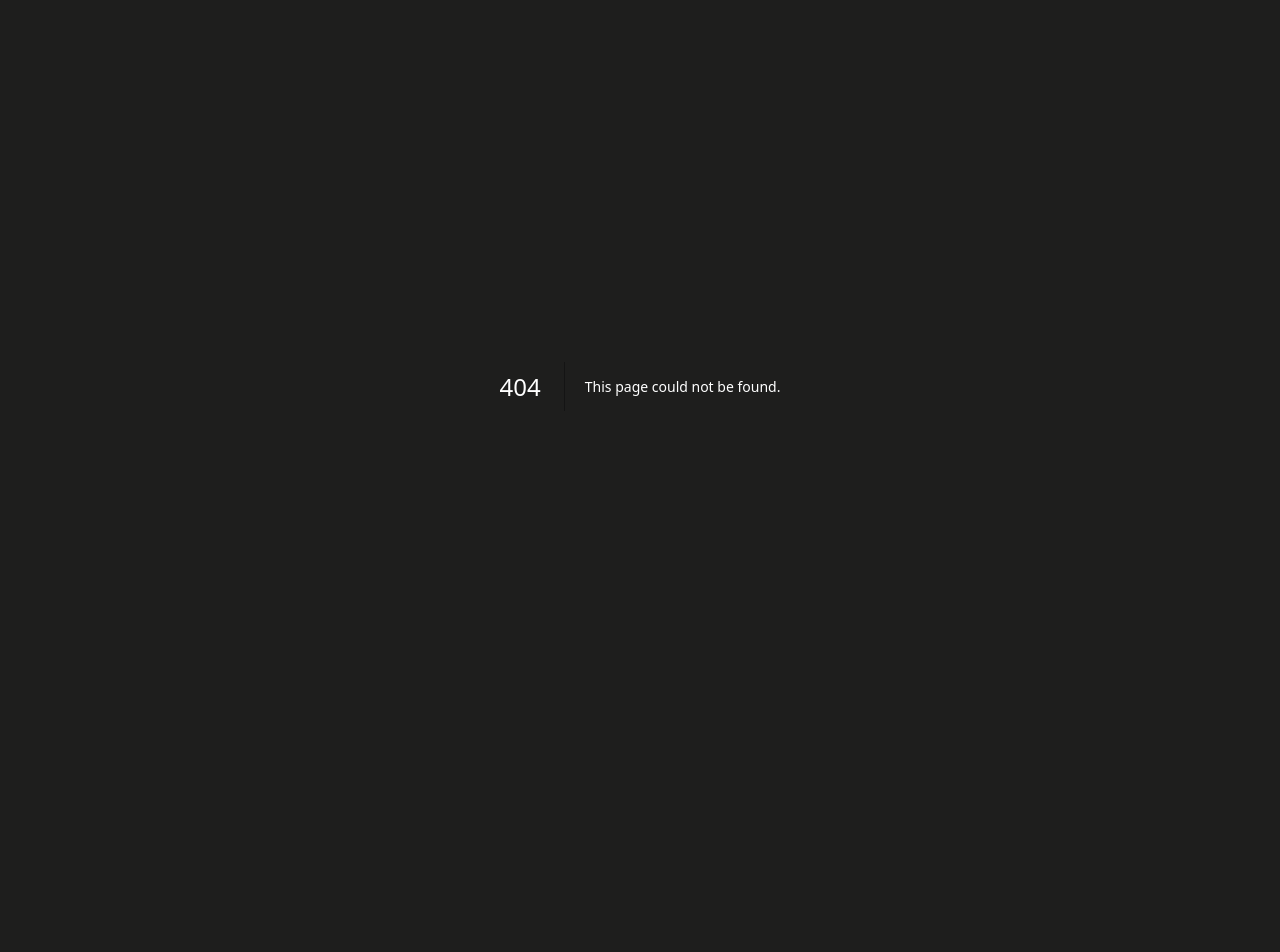
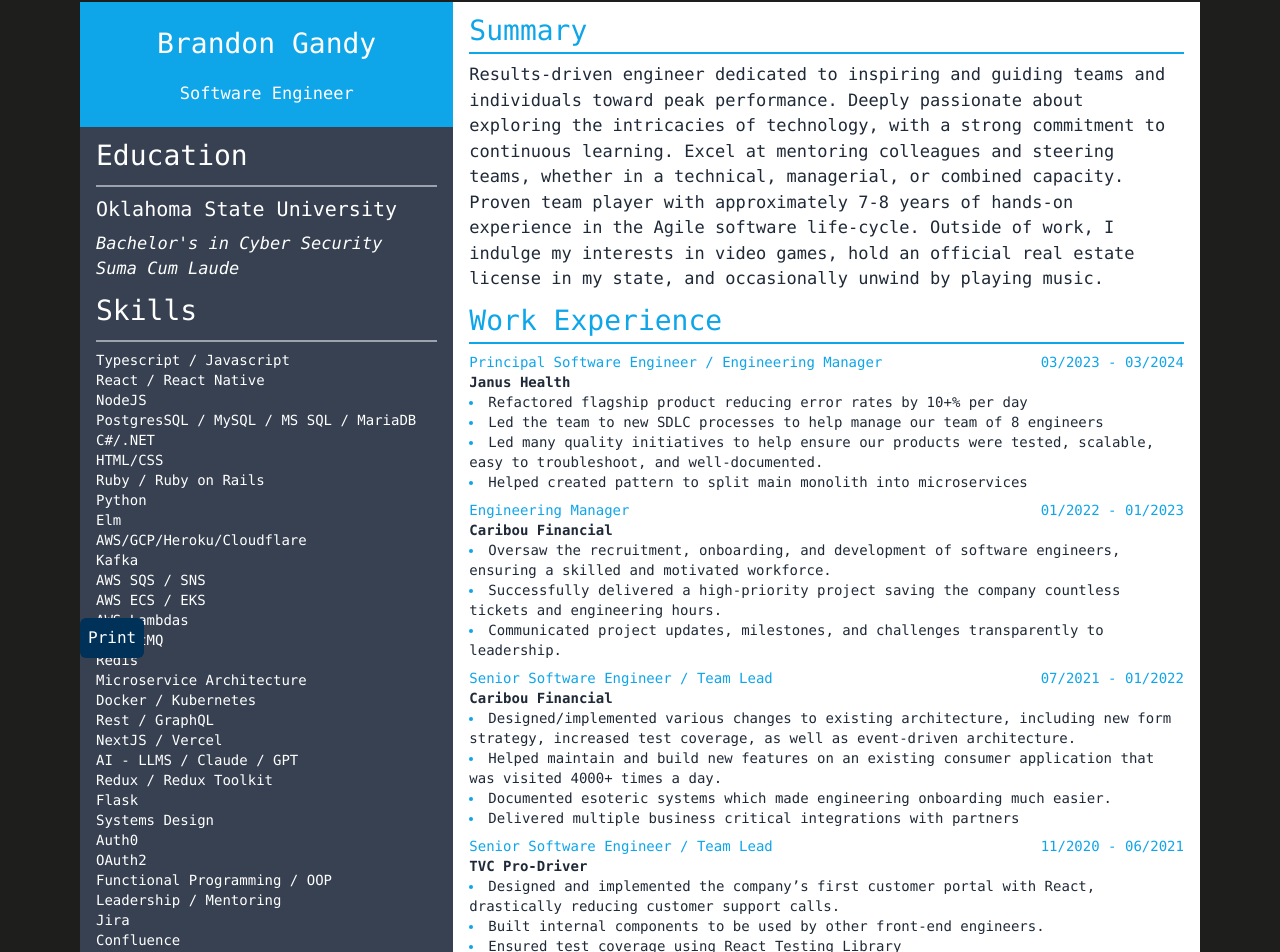
Before and after one commit to bgandy94/personal-website, a Next.js app: page /resume in a window 1280 px wide. Before the commit this address had no page. Shown: the part 62-1014 px from the top of the page. Before the commit the page ends 848 px from the top, so only its background shows below. Built offline with nearby package versions, Linux system fonts and the light colour scheme.

Commit message:
resume page, built

```diff
--- a/package.json
+++ b/package.json
@@ -14,7 +14,8 @@
     "constructs": "^10.4.2",
     "next": "15.0.3",
     "react": "19.0.0-rc-66855b96-20241106",
-    "react-dom": "19.0.0-rc-66855b96-20241106"
+    "react-dom": "19.0.0-rc-66855b96-20241106",
+    "react-to-print": "^3.0.5"
   },
   "devDependencies": {
     "@types/node": "^22.9.2",
--- a/src/app/layout.tsx
+++ b/src/app/layout.tsx
@@ -17,6 +17,7 @@ const Nav = () => {
       {[
         ['Home', '/'],
         ['Projects', '/projects'],
+        ['Resume', '/resume'],
       ].map(([title, path]) => (
         <Link
           key={title}
@@ -63,7 +64,7 @@ export default function RootLayout({
       <body className={inter.className + ' bg-background text-white'}>
         <Nav />
 
-        <main className="h-screen flex items-center flex-col color-primary px-4 py-4">
+        <main className="h-[calc(100vh-48px)] flex items-center flex-col color-primary px-4 py-4">
           {children}
         </main>
       </body>
--- /dev/null
+++ b/src/app/resume/page.tsx
@@ -0,0 +1,225 @@
+'use client'
+
+import { useRef } from 'react'
+import { useReactToPrint } from 'react-to-print'
+
+const skills = [
+  'Typescript / Javascript',
+  'React / React Native',
+  'NodeJS',
+  'PostgresSQL / MySQL / MS SQL / MariaDB',
+  'C#/.NET',
+  'HTML/CSS',
+  'Ruby / Ruby on Rails',
+  'Python',
+  'Elm',
+  'AWS/GCP/Heroku/Cloudflare',
+  'Kafka',
+  'AWS SQS / SNS',
+  'AWS ECS / EKS',
+  'AWS Lambdas',
+  'RabbitMQ',
+  'Redis',
+  'Microservice Architecture',
+  'Docker / Kubernetes',
+  'Rest / GraphQL',
+  'NextJS / Vercel',
+  'AI - LLMS / Claude / GPT',
+  'Redux / Redux Toolkit',
+  'Flask',
+  'Systems Design',
+  'Auth0',
+  'OAuth2',
+  'Functional Programming / OOP',
+  'Leadership / Mentoring',
+  'Jira',
+  'Confluence',
+  'Agile',
+  'Tailwind CSS',
+  'Vite',
+  'Chrome Extensions',
+  'Test-driven development',
+  'Playwright',
+  'Jenkins / Github Actions',
+  'ArgoCD',
+  'Contentful',
+  'LaunchDarkly',
+  'Websockets',
+  'IAC - CDK / Pulumi /Terraform',
+  'Document Databases / NoSQL / DynamoDB',
+  'React Testing Library',
+  'Splunk / Cloudwatch',
+]
+
+type WorkExperience = {
+  order: number
+  startDate: Date
+  endDate?: Date
+  title: string
+  company: string
+  accomplishments: string[]
+}
+
+const experiences: WorkExperience[] = [
+  {
+    order: 1,
+    startDate: new Date('2023-03-01'),
+    endDate: new Date('2024-03-01'),
+    accomplishments: [
+      'Refactored flagship product reducing error rates by 10+% per day',
+      'Led the team to new SDLC processes to help manage our team of 8 engineers',
+      'Led many quality initiatives to help ensure our products were tested, scalable, easy to troubleshoot, and well-documented.',
+      'Helped created pattern to split main monolith into microservices',
+    ],
+    company: 'Janus Health',
+    title: 'Principal Software Engineer / Engineering Manager',
+  },
+  {
+    order: 2,
+    startDate: new Date('2022-01-01'),
+    endDate: new Date('2023-01-01'),
+    accomplishments: [
+      'Oversaw the recruitment, onboarding, and development of software engineers, ensuring a skilled and motivated workforce.',
+      'Successfully delivered a high-priority project saving the company countless tickets and engineering hours.',
+      'Communicated project updates, milestones, and challenges transparently to leadership.',
+    ],
+    company: 'Caribou Financial',
+    title: 'Engineering Manager',
+  },
+  {
+    order: 3,
+    startDate: new Date('2021-07-01'),
+    endDate: new Date('2022-01-01'),
+    accomplishments: [
+      'Designed/implemented various changes to existing architecture, including new form strategy, increased test coverage, as well as event-driven architecture.',
+      'Helped maintain and build new features on an existing consumer application that was visited 4000+ times a day.',
+      'Documented esoteric systems which made engineering onboarding much easier.',
+      'Delivered multiple business critical integrations with partners',
+    ],
+    company: 'Caribou Financial',
+    title: 'Senior Software Engineer / Team Lead',
+  },
+  {
+    order: 4,
+    startDate: new Date('2020-11-01'),
+    endDate: new Date('2021-06-01'),
+    accomplishments: [
+      'Designed and implemented the company’s first customer portal with React, drastically reducing customer support calls.',
+      'Built internal components to be used by other front-end engineers.',
+      'Ensured test coverage using React Testing Library',
+      'Modified/created endpoints as needed to be used by the frontend.',
+    ],
+    company: 'TVC Pro-Driver',
+    title: 'Senior Software Engineer / Team Lead',
+  },
+  {
+    order: 5,
+    startDate: new Date('2016-01-01'),
+    endDate: new Date('2020-11-01'),
+    accomplishments: [
+      'Built public-facing APIs for a web and mobile client using NodeJS.',
+      'Built card payments system to facilitate truckers being able to pay via a mobile app.',
+      'Built many microservices to handle things such as wallet storage, receipt generation, user information storage, and many more.',
+      'Created many internal tools for various business teams using .NET / C# / Angular 2',
+      'Converted many repositories from JavaScript to TypeScript',
+    ],
+    company: 'Other Experiences',
+    title: 'Software Engineer',
+  },
+]
+
+const formatDate = (date: Date): string =>
+  `${date.getUTCMonth() + 1 < 10 ? '0' : ''}${date.getUTCMonth() + 1}/${date.getUTCFullYear()}`
+
+const ResumePage = () => {
+  const resumeBodyRef = useRef<HTMLDivElement>(null)
+  const reactPrintFn = useReactToPrint({ contentRef: resumeBodyRef })
+  return (
+    <div
+      ref={resumeBodyRef}
+      id="resume-body"
+      className="bg-white grid grid-cols-9 w-[70rem] text-gray-800 h-[90.5rem] font-mono"
+    >
+      <button
+        className="fixed print:hidden bg-primary p-2 text-white rounded-md bottom-20 left-20"
+        onClick={() => reactPrintFn()}
+      >
+        Print
+      </button>
+      <div className="col-span-3 grid grid-rows-10">
+        <div className="row-span-1 bg-sky-500 p-1 flex justify-center items-center text-white text-center flex-col">
+          <h3>Brandon Gandy</h3>
+          <p>Software Engineer</p>
+        </div>
+        <div className="bg-gray-700 text-white px-4 row-span-9">
+          <section>
+            <h3>Education</h3>
+            <hr className="my-2" />
+            <div>
+              <p className="text-xl mt-0">Oklahoma State University</p>
+              <p className="my-0 text-md italic">
+                Bachelor&apos;s in Cyber Security
+              </p>
+              <p className="my-0 text-md italic">Suma Cum Laude</p>
+            </div>
+          </section>
+          <section>
+            <h3>Skills</h3>
+            <hr className="my-2" />
+            {skills.map((skill) => (
+              <p className="my-0 text-sm" key={skill}>
+                {skill}
+              </p>
+            ))}
+          </section>
+        </div>
+      </div>
+      <div className="col-span-6 px-4">
+        <section>
+          <h3 className="mb-0 text-sky-500">Summary</h3>
+          <hr className="my-0 border-sky-500" />
+          <p>
+            Results-driven engineer dedicated to inspiring and guiding teams and
+            individuals toward peak performance. Deeply passionate about
+            exploring the intricacies of technology, with a strong commitment to
+            continuous learning. Excel at mentoring colleagues and steering
+            teams, whether in a technical, managerial, or combined capacity.
+            Proven team player with approximately 7-8 years of hands-on
+            experience in the Agile software life-cycle. Outside of work, I
+            indulge my interests in video games, hold an official real estate
+            license in my state, and occasionally unwind by playing music.
+          </p>
+        </section>
+        <section>
+          <h3 className="mb-0 text-sky-500">Work Experience</h3>
+          <hr className="my-0 border-sky-500" />
+          {experiences
+            .sort((a, b) => a.order - b.order)
+            .map((exp) => (
+              <div key={`${exp.title}${exp.company}`}>
+                <div className="flex justify-between mb-0">
+                  <p className="text-sky-500 text-sm mb-0">{exp.title}</p>
+                  <p className="text-sky-500 text-sm mb-0">
+                    {formatDate(exp.startDate)} -{' '}
+                    {exp.endDate ? formatDate(exp.endDate) : 'Present'}
+                  </p>
+                </div>
+                <div>
+                  <p className="my-0 text-sm font-bold">{exp.company}</p>
+                  <ul className="marker:text-sky-500">
+                    {exp.accomplishments.map((accomplishment) => (
+                      <li className="my-0 text-sm" key={accomplishment}>
+                        {accomplishment}
+                      </li>
+                    ))}
+                  </ul>
+                </div>
+              </div>
+            ))}
+        </section>
+      </div>
+    </div>
+  )
+}
+
+export default ResumePage
```
Also changed, not shown: 1 other file (tests, documents, lock files or other folders).
